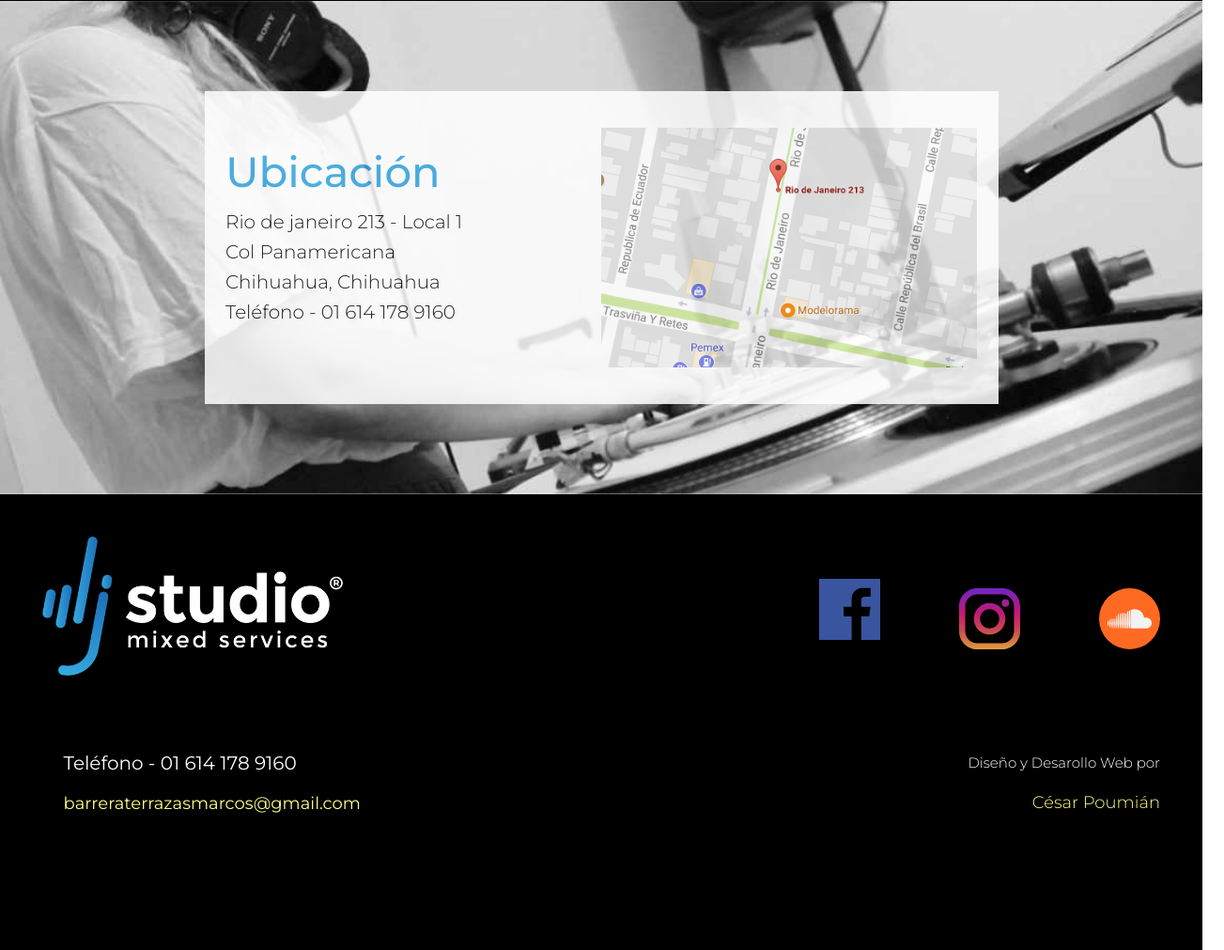
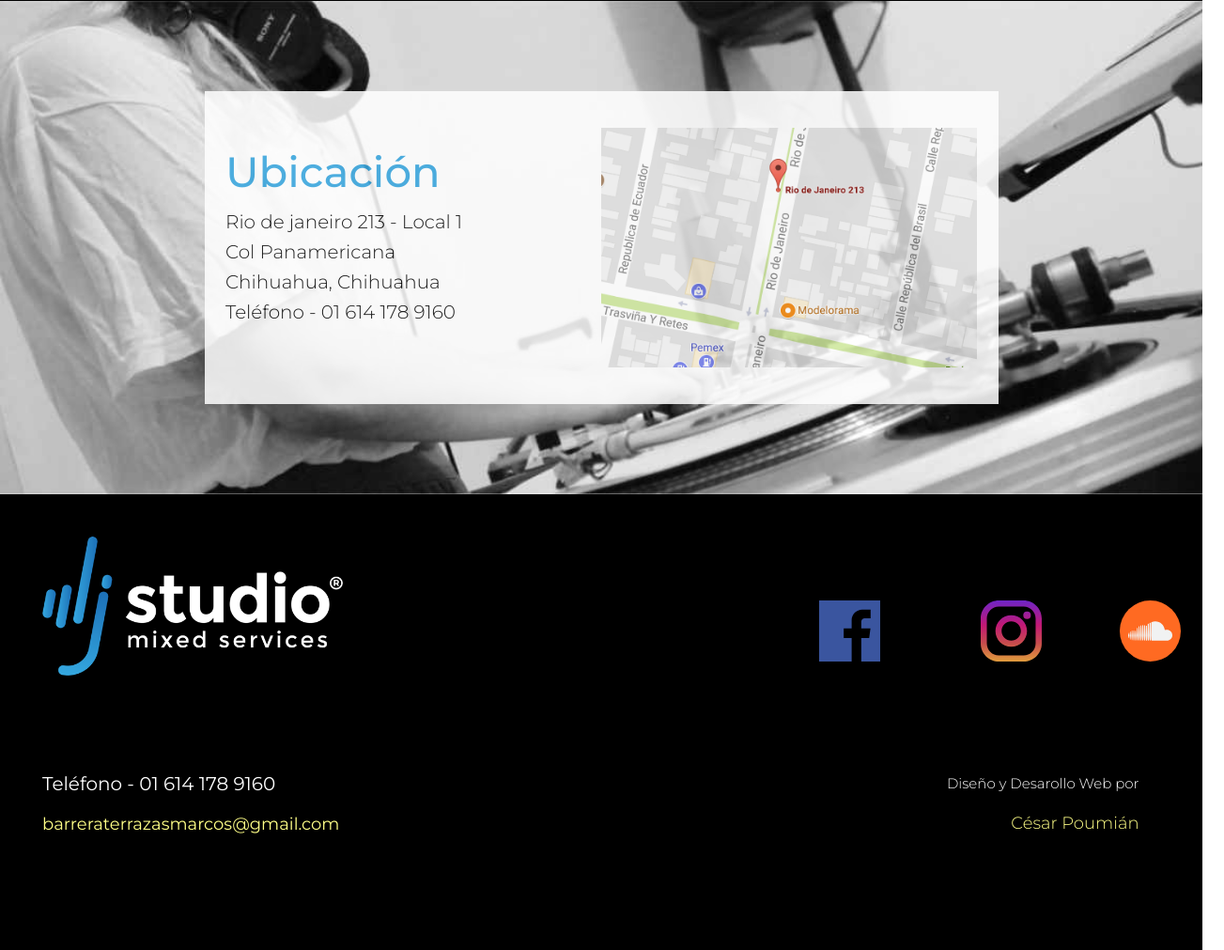
Before and after one commit to cpoumian/djstudio, a website: page app/index.html in a window 1280 px wide. Shown: the part 4749-5760 px from the top of the page at 94% size, 1303 px wide, since content can reach past the window. Drawn offline with Linux system fonts and the light colour scheme.

Commit message:
Fix width issue in Footer. Add empty links to social icons.

```diff
--- a/app/assets/styles/modules/_footer.css
+++ b/app/assets/styles/modules/_footer.css
@@ -54,8 +54,8 @@
 		display: flex;
 		flex-direction: column;
 		justify-content: space-between;
-		padding-left: $spaceStd;
-		padding-right: $spaceStd;
+		/*padding-left: $spaceStd;
+		padding-right: $spaceStd;*/
 
 		@mixin atSmall {
 			flex-direction: row;
--- a/app/index.html
+++ b/app/index.html
@@ -151,8 +151,8 @@
         <img class="footer__logo" srcset="assets/images/logos/logo-djs-white-text.png 285w, assets/images/logos/logo-djs-white-text@2x.png 570w" alt="Dj Studio's logo image">
         <div class="social">
           <a href="https://www.facebook.com/DjStudi0/"><img class="social--icon" src="assets/images/icons/social/face-blue.svg"></a>
-          <img class="social--icon" src="assets/images/icons/social/instagram.svg">
-          <img class="social--icon" src="assets/images/icons/social/soundcloud.svg">
+            <a href="#" class="social--icon"><img class="social--icon" src="assets/images/icons/social/instagram.svg"></a>
+            <a href="#" class="social--icon"><img class="social--icon" src="assets/images/icons/social/soundcloud.svg"></a>
         </div> <!-- .footer__social -->
         <div class="container">
           <div class="footer__info">
--- a/app/temp/styles/styles.css
+++ b/app/temp/styles/styles.css
@@ -114,7 +114,8 @@ a {
 abbr[title] {
   border-bottom: none; /* 1 */
   text-decoration: underline; /* 2 */
-  text-decoration: underline dotted; /* 2 */
+  -webkit-text-decoration: underline dotted;
+          text-decoration: underline dotted; /* 2 */
 }
 
 /**
@@ -1936,10 +1937,11 @@ img {
 		-webkit-box-pack: justify;
 		    -ms-flex-pack: justify;
 		        justify-content: space-between;
-		padding-left: 2.25rem;
-		padding-right: 2.25rem;
-
-	}
+
+	}
+
+/*padding-left: $spaceStd;
+		padding-right: $spaceStd;*/
 
 @media (min-width: 549px) {
 
```
Also changed, not shown: 1 other file.
